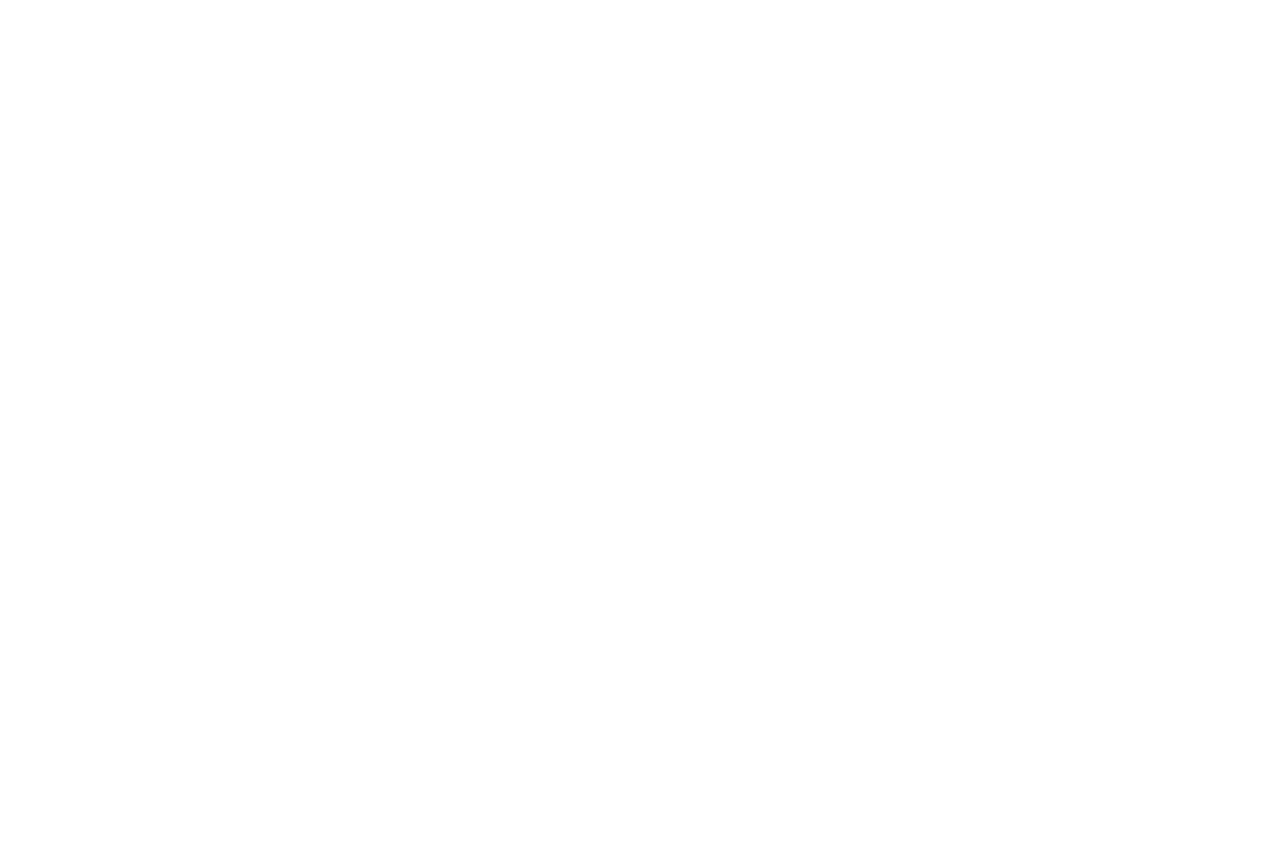
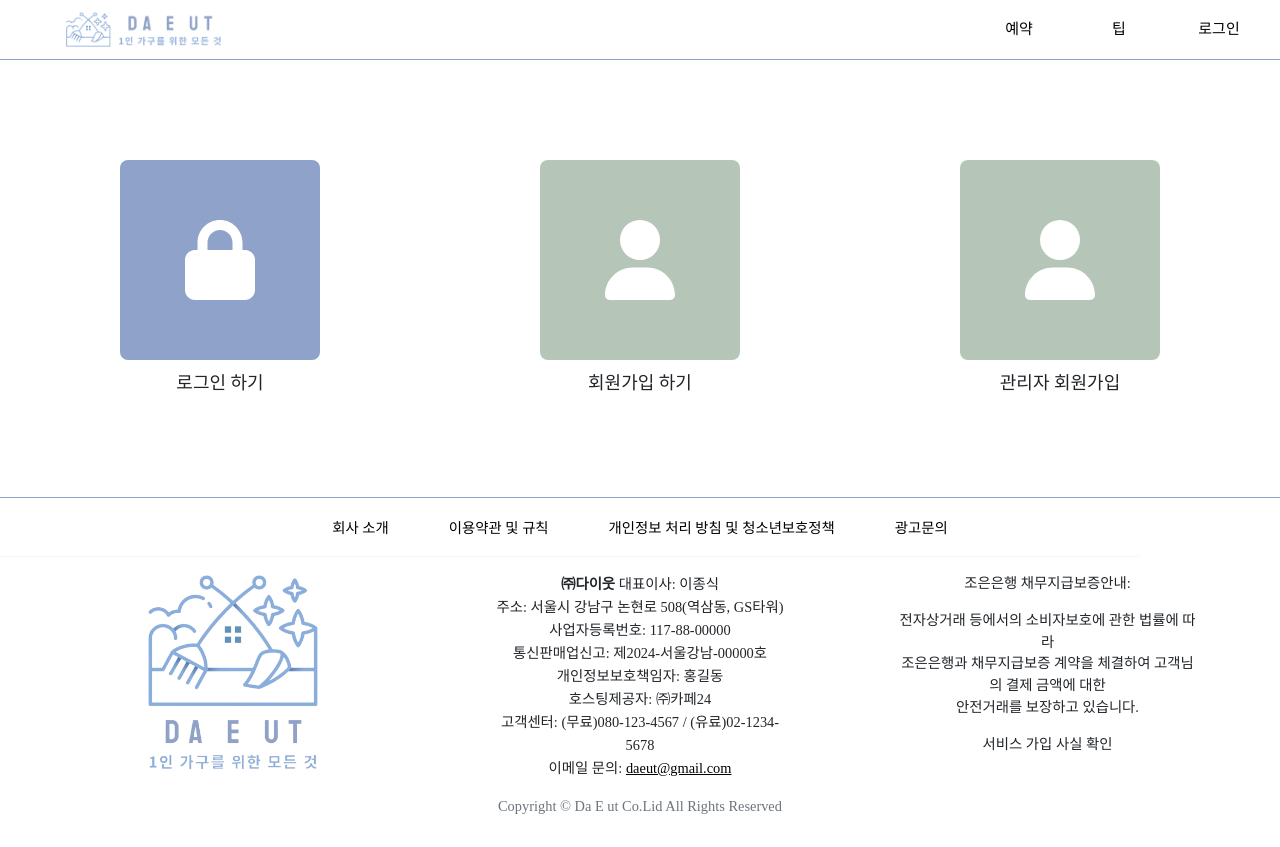
Before and after one commit to JongsikLEE01/DaEut_React, a React (Create React App) app in the folder client/: page /member in a window 1280 px wide. Before the commit this address had no page. Before the commit the page ends 800 px from the top, so only its background shows below. Built offline with nearby package versions, Linux system fonts and the light colour scheme; a web font is replaced by a local one.

Commit message:
member.html 변경 + 푸터 수정

```diff
--- a/client/src/App.js
+++ b/client/src/App.js
@@ -1,17 +1,15 @@
-import logo from './logo.svg';
-import './App.css';
-import { BrowserRouter, Route, Routes } from "react-router-dom"
-// import LoginContextProvider from './contexts/LoginContextProvider';
+import React from 'react';
+import { BrowserRouter, Route, Routes } from "react-router-dom";
 import Home from './pages/Home';
+import Member from './pages/auth/Member';
 
 function App() {
   return (
     <BrowserRouter>
-      {/* <LoginContextProvider> */}
-        <Routes>
-          <Route path="/" element={<Home/>}></Route>
-        </Routes>
-      {/* </LoginContextProvider> */}
+      <Routes>
+        <Route path="/" element={<Home/>}></Route>
+        <Route path="/member" element={<Member/>}></Route>
+      </Routes>
     </BrowserRouter>
   );
 }
--- /dev/null
+++ b/client/src/components/auth/MemberComponent.jsx
@@ -0,0 +1,20 @@
+import React from 'react';
+import { FontAwesomeIcon } from '@fortawesome/react-fontawesome';
+import { Link } from 'react-router-dom'; // react-router-dom의 Link 컴포넌트를 사용
+import "../auth/auth.css";
+
+const MemberComponent = ({ to, normalIcon, hoverIcon, text, className }) => {
+  return (
+    <div className="custom-margin">
+      <div className="text-center">
+        <Link to={to} className={`icon-box ${className}`}>
+          <FontAwesomeIcon icon={normalIcon} className="normalIcon" />
+          <FontAwesomeIcon icon={hoverIcon} className="hoverIcon" />
+        </Link>
+        <div className="icon-text">{text}</div>
+      </div>
+    </div>
+  );
+};
+
+export default MemberComponent;
--- /dev/null
+++ b/client/src/components/auth/auth.css
@@ -0,0 +1,197 @@
+.icon-box {
+    display: flex;
+    justify-content: center;
+    align-items: center;
+    width: 200px;
+    height: 200px;
+    margin: auto;
+    border-radius: 8px;
+    color: white;
+    font-size: 80px; /* 아이콘 크기 조정 */
+    position: relative; /* 호버 아이콘을 겹치게 하기 위해 필요 */
+    overflow: hidden;
+  }
+  .icon-text {
+    text-align: center;
+    margin-top: 10px;
+    font-size: 18px;
+  }
+  .login-icon {
+    background-color: #8FA2CA;
+  }
+  .signup-icon {
+    background-color: #B5C6B8;
+  }
+  .normalIcon,
+  .hoverIcon {
+    position: absolute;
+    transition: opacity 0.3s ease;
+  }
+  .normalIcon {
+    opacity: 1;
+  }
+  .hoverIcon {
+    opacity: 0;
+  }
+  .login-icon:hover .normalIcon,
+  .signup-icon:hover .normalIcon {
+    opacity: 0;
+  }
+  .login-icon:hover .hoverIcon,
+  .signup-icon:hover .hoverIcon {
+    opacity: 1;
+  }
+  .normalIcon,
+  .hoverIcon {
+    color: white; /* 아이콘 색상 흰색 */
+  }
+
+  button {
+    border: none;
+  }
+  .custom-margin {
+    margin: 100px; /* 요소 간 간격 설정 */
+  }
+  .memberRow {
+    display: flex;
+    justify-content: center;
+    flex-wrap: wrap; /* 반응형 지원을 위한 wrap 설정 */
+    gap: 20px; /* 요소 간의 간격 설정 */
+  }
+  .form-container {
+    flex: 1;
+    display: flex;
+    align-items: center;
+    justify-content: center;
+    font-size: 16px;
+    margin: 20px auto;
+  }
+  .form-container form {
+    max-width: 500px; /* 줄어든 너비 */
+    width: 100%;
+    margin: 20px;
+    padding: 20px;
+    border: 1px solid #ddd;
+    border-radius: 5px;
+    background-color: #fff;
+    font-size: 14px;
+  }
+  .form-control {
+    line-height: 1 !important;
+    font-size: 14px !important;
+  }
+
+  .gender {
+    display: flex;
+    justify-content: center;
+    gap: 20px; /* 라디오 버튼 간격 조정 */
+  }
+
+  .google {
+    background-color: royalblue !important;
+    color: white !important;
+  }
+  .kakao {
+    background-color: #FEE500 !important;
+    color: black !important;
+  }
+  .naver {
+    background-color: #03C75A !important;
+    color: white !important;
+  }
+  .description {
+    word-break: keep-all;
+    padding-top: 20px;
+    text-align: center;
+  }
+
+  .custom-auth-btn {
+    background-color: #8FA2CA !important;
+    border: none !important;
+    padding-top: 50px;
+  }
+
+  .form-container.complete {
+    max-width: 700px; /* 줄어든 너비 */
+    width: 100%;
+    margin: 20px;
+    padding: 70px;
+    border: 1px solid #ddd;
+    border-radius: 5px;
+    background-color: #fff;
+    font-size: 18px;
+    text-align: center;
+    display: flex;
+    flex-direction: column;
+  }
+
+  .container.complete {
+    display: flex;
+    justify-content: center;
+    align-items: center;
+    min-height: 680px; /* 화면 전체 높이 */
+  }
+
+  .custom-auth-btn.complete {
+    border-color: #8FA2CA;
+    margin-top: 60px;
+    margin-bottom: 30px;
+    width: 130px;
+    height: 40px;
+    font-size: 18px;
+  }
+
+  .completeHr {
+    width: 100%;
+  }
+
+  h2 {
+    color: #8FA2CA !important;
+    font-weight: bold !important;
+  }
+
+  input[type="password"] {
+    font-family: 'Courier New', Courier, monospace;
+  }
+
+  /* 아이콘 hover 변경 */
+  .loginHover {
+    display: none;
+  }
+  .login-icon:hover .loginHover {
+    display: inline-block;
+  }
+  .login-icon:hover .loginNormal {
+    display: none;
+  }
+
+  .joinHover {
+    display: none;
+  }
+  .signup-icon:hover .joinHover {
+    display: inline-block;
+  }
+  .signup-icon:hover .joinNormal {
+    display: none;
+  }
+
+  @media (max-width: 768px) {
+    .icon-box {
+      width: 150px;
+      height: 150px;
+      font-size: 60px;
+    }
+    .icon-text {
+      font-size: 16px;
+    }
+  }
+  @media (max-width: 576px) {
+    .icon-box {
+      width: 120px;
+      height: 120px;
+      font-size: 50px;
+    }
+    .icon-text {
+      font-size: 14px;
+    }
+  }
--- a/client/src/components/static/Footer.jsx
+++ b/client/src/components/static/Footer.jsx
@@ -1,4 +1,5 @@
 import React from 'react';
+import { Link } from 'react-router-dom';
 import './css/footer.css';
 
 const Footer = () => {
@@ -8,16 +9,16 @@
         <div className="col-md-11 d-flex justify-content-center">
           <ul className="nav">
             <li className="nav-item">
-              <a className="nav-link" href="#">회사 소개</a>
+              <Link className="nav-link" to="#">회사 소개</Link>
             </li>
             <li className="nav-item">
-              <a className="nav-link" href="#">이용약관 및 규칙</a>
+              <Link className="nav-link" to="#">이용약관 및 규칙</Link>
             </li>
             <li className="nav-item">
-              <a className="nav-link" href="#">개인정보 처리 방침 및 청소년보호정책</a>
+              <Link className="nav-link" to="#">개인정보 처리 방침 및 청소년보호정책</Link>
             </li>
             <li className="nav-item">
-              <a className="nav-link" href="#">광고문의</a>
+              <Link className="nav-link" to="#">광고문의</Link>
             </li>
           </ul>
         </div>
@@ -37,7 +38,7 @@
           <p className="letter-spacing">개인정보보호책임자: 홍길동</p>
           <p className="letter-spacing">호스팅제공자: ㈜카페24</p>
           <p className="letter-spacing">고객센터: (무료)080-123-4567 / (유료)02-1234-5678</p>
-          <p className="letter-spacing">이메일 문의: <a href="mailto:daeut@gmail.com">daeut@gmail.com</a></p>
+          <p className="letter-spacing">이메일 문의: <Link to="mailto:daeut@gmail.com">daeut@gmail.com</Link></p>
         </div>
         <div className="col-md-3 text-center text-md-left">
           <p className="letter-spacing">조은은행 채무지급보증안내:</p>
--- a/client/src/components/static/Header.jsx
+++ b/client/src/components/static/Header.jsx
@@ -40,7 +40,7 @@
               <Link className="nav-link" to="/tip/index">팁</Link>
             </li>
             <li className="nav-item">
-              <Link className="nav-link" to="/auth/member">로그인</Link>
+              <Link className="nav-link" to="/member">로그인</Link> {/* Updated this line */}
             </li>
           </ul>
         </div>
--- /dev/null
+++ b/client/src/containers/auth/MemberContainer.jsx
@@ -0,0 +1,35 @@
+import React from 'react';
+import MemberComponent from '../../components/auth/MemberComponent';
+import { faLock, faLockOpen, faUser, faUsers } from '@fortawesome/free-solid-svg-icons';
+
+const MemberContainer = () => {
+  return (
+    <div className="container">
+      <div className="memberRow">
+        <MemberComponent
+          to="/auth/login"
+          normalIcon={faLock}
+          hoverIcon={faLockOpen}
+          text="로그인 하기"
+          className="login-icon"
+        />
+        <MemberComponent
+          to="/auth/join"
+          normalIcon={faUser}
+          hoverIcon={faUsers}
+          text="회원가입 하기"
+          className="signup-icon"
+        />
+        <MemberComponent
+          to="/admin/join"
+          normalIcon={faUser}
+          hoverIcon={faUsers}
+          text="관리자 회원가입"
+          className="signup-icon"
+        />
+      </div>
+    </div>
+  );
+};
+
+export default MemberContainer;
--- /dev/null
+++ b/client/src/pages/auth/Member.jsx
@@ -0,0 +1,17 @@
+import React from 'react';
+import MemberContainer from '../../containers/auth/MemberContainer';
+import Header from '../../components/static/Header';
+import Footer from '../../components/static/Footer';
+
+
+const Member = () => {
+  return (
+    <>
+      <Header></Header>
+      <MemberContainer />
+      <Footer></Footer>
+    </>
+  );
+};
+
+export default Member;
```
Also changed, not shown: client/src/pages/Login.jsx (added, +9 -0 lines).
